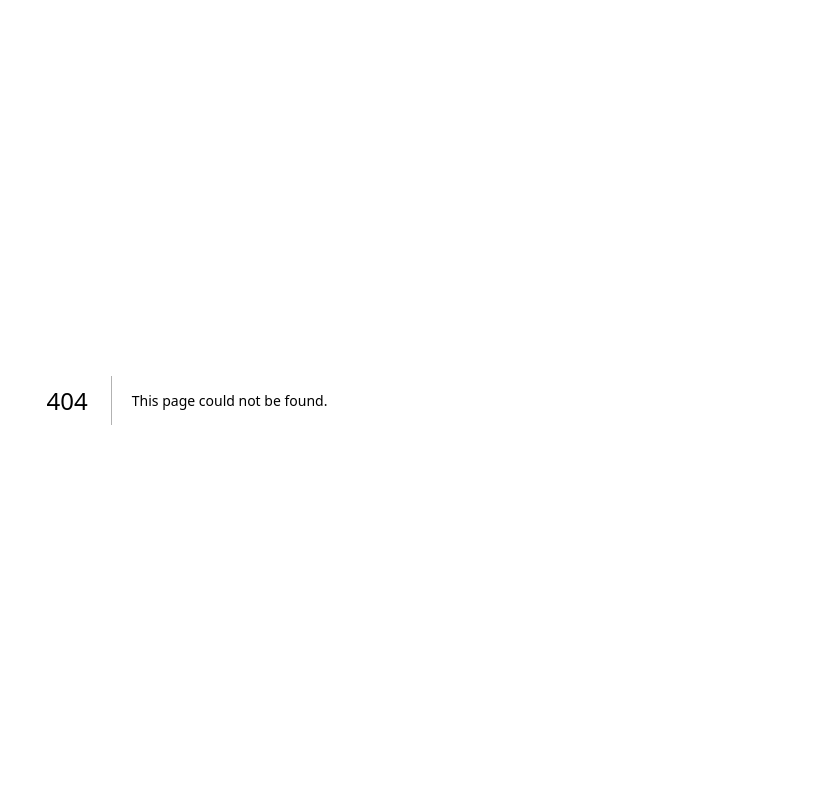
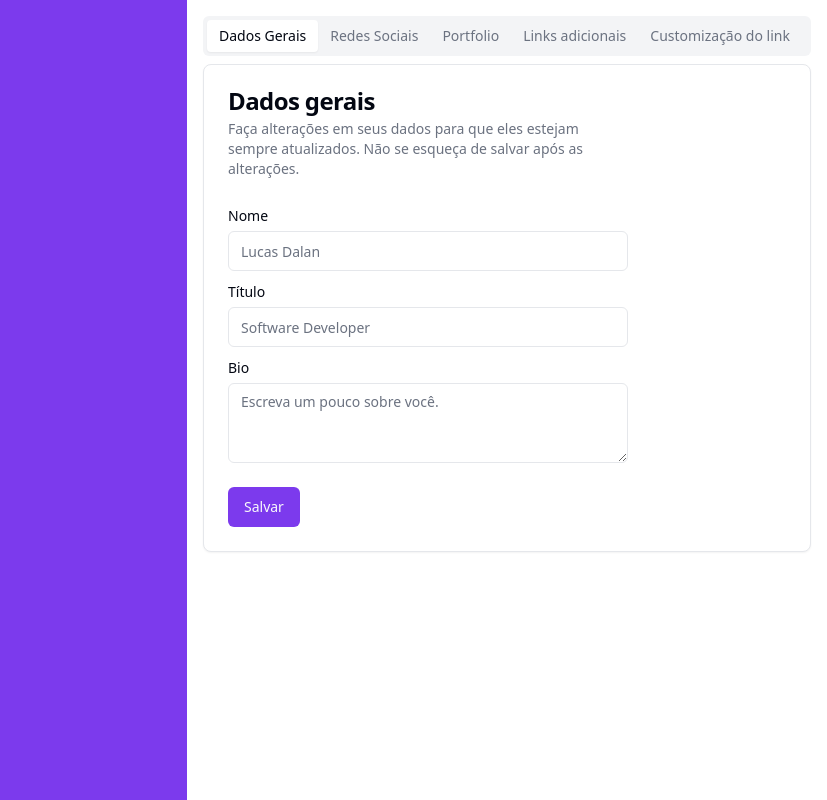
Before and after one commit to lucasd09/case, a Next.js app: page /create in a window 1280 px wide. Before the commit this address had no page. Shown: the whole page, without its empty margins (453-1280 px from the left). Built offline with nearby package versions, Linux system fonts and the light colour scheme.

Commit message:
(feat) - tela create

```diff
--- /dev/null
+++ b/app/create/page.tsx
@@ -0,0 +1,12 @@
+import TabsCreate from "@/components/client-components/tabs-create";
+
+export default function Create() {
+  return (
+    <div className="flex h-screen">
+      <div className="bg-primary flex-1"></div>
+      <div className=" flex flex-col flex-1 ">
+        <TabsCreate />
+      </div>
+    </div>
+  );
+}
--- a/app/globals.css
+++ b/app/globals.css
@@ -5,47 +5,47 @@
 @layer base {
   :root {
     --background: 0 0% 100%;
-    --foreground: 0 0% 3.9%;
+    --foreground: 224 71.4% 4.1%;
     --card: 0 0% 100%;
-    --card-foreground: 0 0% 3.9%;
+    --card-foreground: 224 71.4% 4.1%;
     --popover: 0 0% 100%;
-    --popover-foreground: 0 0% 3.9%;
-    --primary: 0 72.2% 50.6%;
-    --primary-foreground: 0 85.7% 97.3%;
-    --secondary: 0 0% 96.1%;
-    --secondary-foreground: 0 0% 9%;
-    --muted: 0 0% 96.1%;
-    --muted-foreground: 0 0% 45.1%;
-    --accent: 0 0% 96.1%;
-    --accent-foreground: 0 0% 9%;
+    --popover-foreground: 224 71.4% 4.1%;
+    --primary: 262.1 83.3% 57.8%;
+    --primary-foreground: 210 20% 98%;
+    --secondary: 220 14.3% 95.9%;
+    --secondary-foreground: 220.9 39.3% 11%;
+    --muted: 220 14.3% 95.9%;
+    --muted-foreground: 220 8.9% 46.1%;
+    --accent: 220 14.3% 95.9%;
+    --accent-foreground: 220.9 39.3% 11%;
     --destructive: 0 84.2% 60.2%;
-    --destructive-foreground: 0 0% 98%;
-    --border: 0 0% 89.8%;
-    --input: 0 0% 89.8%;
-    --ring: 0 72.2% 50.6%;
+    --destructive-foreground: 210 20% 98%;
+    --border: 220 13% 91%;
+    --input: 220 13% 91%;
+    --ring: 262.1 83.3% 57.8%;
     --radius: 0.5rem;
   }
 
   .dark {
-    --background: 0 0% 3.9%;
-    --foreground: 0 0% 98%;
-    --card: 0 0% 3.9%;
-    --card-foreground: 0 0% 98%;
-    --popover: 0 0% 3.9%;
-    --popover-foreground: 0 0% 98%;
-    --primary: 0 72.2% 50.6%;
-    --primary-foreground: 0 85.7% 97.3%;
-    --secondary: 0 0% 14.9%;
-    --secondary-foreground: 0 0% 98%;
-    --muted: 0 0% 14.9%;
-    --muted-foreground: 0 0% 63.9%;
-    --accent: 0 0% 14.9%;
-    --accent-foreground: 0 0% 98%;
+    --background: 224 71.4% 4.1%;
+    --foreground: 210 20% 98%;
+    --card: 224 71.4% 4.1%;
+    --card-foreground: 210 20% 98%;
+    --popover: 224 71.4% 4.1%;
+    --popover-foreground: 210 20% 98%;
+    --primary: 263.4 70% 50.4%;
+    --primary-foreground: 210 20% 98%;
+    --secondary: 215 27.9% 16.9%;
+    --secondary-foreground: 210 20% 98%;
+    --muted: 215 27.9% 16.9%;
+    --muted-foreground: 217.9 10.6% 64.9%;
+    --accent: 215 27.9% 16.9%;
+    --accent-foreground: 210 20% 98%;
     --destructive: 0 62.8% 30.6%;
-    --destructive-foreground: 0 0% 98%;
-    --border: 0 0% 14.9%;
-    --input: 0 0% 14.9%;
-    --ring: 0 72.2% 50.6%;
+    --destructive-foreground: 210 20% 98%;
+    --border: 215 27.9% 16.9%;
+    --input: 215 27.9% 16.9%;
+    --ring: 263.4 70% 50.4%;
   }
 }
 
--- a/app/page.tsx
+++ b/app/page.tsx
@@ -25,7 +25,9 @@ export default function Home() {
               <Button>Crie uma conta grátis</Button>
             </Link>
             <Separator orientation="vertical" className="mx-4" />
-            <Button variant={"outline"}>Conhecer o produto</Button>
+            <Link href={"/create"}>
+              <Button variant={"outline"}>Conhecer o produto</Button>
+            </Link>
           </div>
         </div>
       </div>
--- /dev/null
+++ b/components/client-components/tabs-create.tsx
@@ -0,0 +1,72 @@
+import { Button } from "../ui/button";
+import {
+  Card,
+  CardContent,
+  CardDescription,
+  CardFooter,
+  CardHeader,
+  CardTitle,
+} from "../ui/card";
+import { Input } from "../ui/input";
+import { Label } from "../ui/label";
+import { Tabs, TabsContent, TabsList, TabsTrigger } from "../ui/tabs";
+import { Textarea } from "../ui/textarea";
+
+export default function TabsCreate() {
+  return (
+    <Tabs defaultValue="general" className=" m-4">
+      <TabsList className="w-full flex justify-start">
+        <TabsTrigger value="general">Dados Gerais</TabsTrigger>
+        <TabsTrigger value="socialmedia">Redes Sociais</TabsTrigger>
+        <TabsTrigger value="portfolio">Portfolio</TabsTrigger>
+        <TabsTrigger value="links">Links adicionais</TabsTrigger>
+        <TabsTrigger value="customization">Customização do link</TabsTrigger>
+      </TabsList>
+      <TabsContent value="general">
+        <Card>
+          <CardHeader className="max-w-md">
+            <CardTitle>Dados gerais</CardTitle>
+            <CardDescription>
+              Faça alterações em seus dados para que eles estejam sempre
+              atualizados. Não se esqueça de salvar após as alterações.
+            </CardDescription>
+          </CardHeader>
+          <CardContent className="space-y-2 max-w-md">
+            <div className="space-y-1">
+              <Label htmlFor="name">Nome</Label>
+              <Input id="name" placeholder="Lucas Dalan" />
+            </div>
+            <div className="space-y-1">
+              <Label htmlFor="title">Título</Label>
+              <Input id="title" placeholder="Software Developer" />
+            </div>
+            <div className="space-y-1">
+              <Label htmlFor="bio">Bio</Label>
+              <Textarea placeholder="Escreva um pouco sobre você." />
+            </div>
+          </CardContent>
+          <CardFooter>
+            <Button>Salvar</Button>
+          </CardFooter>
+        </Card>
+      </TabsContent>
+      <TabsContent value="socialmedia">
+        <Card className="w-full">
+          <CardHeader className="max-w-md">
+            <CardTitle>Redes Sociais</CardTitle>
+            <CardDescription>texto</CardDescription>
+          </CardHeader>
+          <CardContent className="space-y-2 max-w-md">
+            <div className="space-x-1 flex items-center">
+              <Label htmlFor="instagram">Instagram</Label>
+              <Input id="name" placeholder="lucas.dalan" />
+            </div>
+          </CardContent>
+          <CardFooter>
+            <Button>Salvar</Button>
+          </CardFooter>
+        </Card>
+      </TabsContent>
+    </Tabs>
+  );
+}
--- /dev/null
+++ b/components/ui/card.tsx
@@ -0,0 +1,79 @@
+import * as React from "react"
+
+import { cn } from "@/lib/utils"
+
+const Card = React.forwardRef<
+  HTMLDivElement,
+  React.HTMLAttributes<HTMLDivElement>
+>(({ className, ...props }, ref) => (
+  <div
+    ref={ref}
+    className={cn(
+      "rounded-lg border bg-card text-card-foreground shadow-sm",
+      className
+    )}
+    {...props}
+  />
+))
+Card.displayName = "Card"
+
+const CardHeader = React.forwardRef<
+  HTMLDivElement,
+  React.HTMLAttributes<HTMLDivElement>
+>(({ className, ...props }, ref) => (
+  <div
+    ref={ref}
+    className={cn("flex flex-col space-y-1.5 p-6", className)}
+    {...props}
+  />
+))
+CardHeader.displayName = "CardHeader"
+
+const CardTitle = React.forwardRef<
+  HTMLParagraphElement,
+  React.HTMLAttributes<HTMLHeadingElement>
+>(({ className, ...props }, ref) => (
+  <h3
+    ref={ref}
+    className={cn(
+      "text-2xl font-semibold leading-none tracking-tight",
+      className
+    )}
+    {...props}
+  />
+))
+CardTitle.displayName = "CardTitle"
+
+const CardDescription = React.forwardRef<
+  HTMLParagraphElement,
+  React.HTMLAttributes<HTMLParagraphElement>
+>(({ className, ...props }, ref) => (
+  <p
+    ref={ref}
+    className={cn("text-sm text-muted-foreground", className)}
+    {...props}
+  />
+))
+CardDescription.displayName = "CardDescription"
+
+const CardContent = React.forwardRef<
+  HTMLDivElement,
+  React.HTMLAttributes<HTMLDivElement>
+>(({ className, ...props }, ref) => (
+  <div ref={ref} className={cn("p-6 pt-0", className)} {...props} />
+))
+CardContent.displayName = "CardContent"
+
+const CardFooter = React.forwardRef<
+  HTMLDivElement,
+  React.HTMLAttributes<HTMLDivElement>
+>(({ className, ...props }, ref) => (
+  <div
+    ref={ref}
+    className={cn("flex items-center p-6 pt-0", className)}
+    {...props}
+  />
+))
+CardFooter.displayName = "CardFooter"
+
+export { Card, CardHeader, CardFooter, CardTitle, CardDescription, CardContent }
--- a/components/ui/navbar.tsx
+++ b/components/ui/navbar.tsx
@@ -16,8 +16,8 @@ export default function Navbar() {
           <Separator orientation="vertical" />
         </li>
         <li>
-          <a href="#" className="">
-            Como funciona
+          <a href="/create" className="">
+            Criar
           </a>
         </li>
       </ul>
--- /dev/null
+++ b/components/ui/tabs.tsx
@@ -0,0 +1,55 @@
+"use client"
+
+import * as React from "react"
+import * as TabsPrimitive from "@radix-ui/react-tabs"
+
+import { cn } from "@/lib/utils"
+
+const Tabs = TabsPrimitive.Root
+
+const TabsList = React.forwardRef<
+  React.ElementRef<typeof TabsPrimitive.List>,
+  React.ComponentPropsWithoutRef<typeof TabsPrimitive.List>
+>(({ className, ...props }, ref) => (
+  <TabsPrimitive.List
+    ref={ref}
+    className={cn(
+      "inline-flex h-10 items-center justify-center rounded-md bg-muted p-1 text-muted-foreground",
+      className
+    )}
+    {...props}
+  />
+))
+TabsList.displayName = TabsPrimitive.List.displayName
+
+const TabsTrigger = React.forwardRef<
+  React.ElementRef<typeof TabsPrimitive.Trigger>,
+  React.ComponentPropsWithoutRef<typeof TabsPrimitive.Trigger>
+>(({ className, ...props }, ref) => (
+  <TabsPrimitive.Trigger
+    ref={ref}
+    className={cn(
+      "inline-flex items-center justify-center whitespace-nowrap rounded-sm px-3 py-1.5 text-sm font-medium ring-offset-background transition-all focus-visible:outline-none focus-visible:ring-2 focus-visible:ring-ring focus-visible:ring-offset-2 disabled:pointer-events-none disabled:opacity-50 data-[state=active]:bg-background data-[state=active]:text-foreground data-[state=active]:shadow-sm",
+      className
+    )}
+    {...props}
+  />
+))
+TabsTrigger.displayName = TabsPrimitive.Trigger.displayName
+
+const TabsContent = React.forwardRef<
+  React.ElementRef<typeof TabsPrimitive.Content>,
+  React.ComponentPropsWithoutRef<typeof TabsPrimitive.Content>
+>(({ className, ...props }, ref) => (
+  <TabsPrimitive.Content
+    ref={ref}
+    className={cn(
+      "mt-2 ring-offset-background focus-visible:outline-none focus-visible:ring-2 focus-visible:ring-ring focus-visible:ring-offset-2",
+      className
+    )}
+    {...props}
+  />
+))
+TabsContent.displayName = TabsPrimitive.Content.displayName
+
+export { Tabs, TabsList, TabsTrigger, TabsContent }
--- /dev/null
+++ b/components/ui/textarea.tsx
@@ -0,0 +1,24 @@
+import * as React from "react"
+
+import { cn } from "@/lib/utils"
+
+export interface TextareaProps
+  extends React.TextareaHTMLAttributes<HTMLTextAreaElement> {}
+
+const Textarea = React.forwardRef<HTMLTextAreaElement, TextareaProps>(
+  ({ className, ...props }, ref) => {
+    return (
+      <textarea
+        className={cn(
+          "flex min-h-[80px] w-full rounded-md border border-input bg-background px-3 py-2 text-sm ring-offset-background placeholder:text-muted-foreground focus-visible:outline-none focus-visible:ring-2 focus-visible:ring-ring focus-visible:ring-offset-2 disabled:cursor-not-allowed disabled:opacity-50",
+          className
+        )}
+        ref={ref}
+        {...props}
+      />
+    )
+  }
+)
+Textarea.displayName = "Textarea"
+
+export { Textarea }
--- a/package.json
+++ b/package.json
@@ -14,6 +14,7 @@
     "@radix-ui/react-separator": "^1.0.3",
     "@radix-ui/react-slot": "^1.0.2",
     "@radix-ui/react-switch": "^1.0.3",
+    "@radix-ui/react-tabs": "^1.0.4",
     "class-variance-authority": "^0.7.0",
     "clsx": "^2.0.0",
     "lucide-react": "^0.292.0",
```
Also changed, not shown: 1 other file (tests, documents, lock files or other folders).
